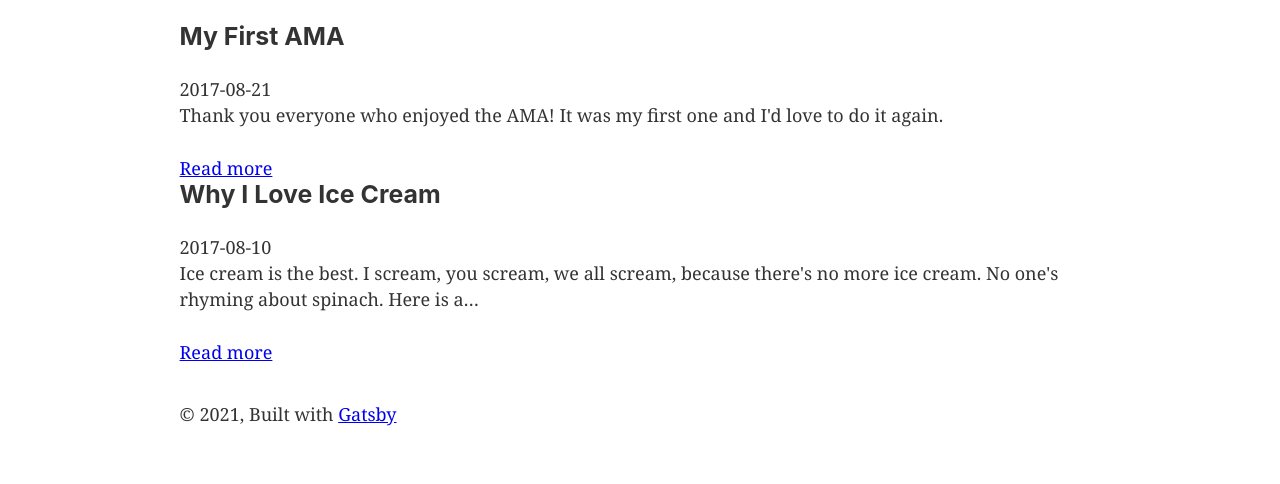
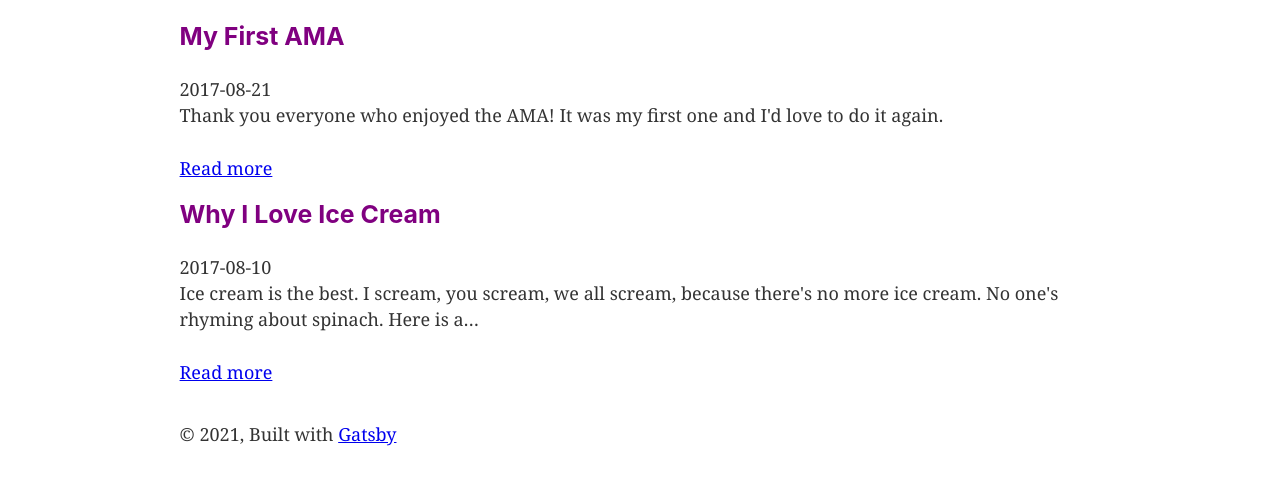
Before and after one commit to yuwen-c/gatsby-blog, a Gatsby site: page / in a window 1280 px wide. Shown: the part 100-584 px from the top of the page. Built offline with nearby package versions, Linux system fonts and the light colour scheme; Gatsby itself is replaced by a stand-in of ours.

Commit message:
npm install 3 styled components packages, style the post title in index.js, also add link to it

```diff
--- a/gatsby-config.js
+++ b/gatsby-config.js
@@ -23,6 +23,7 @@ module.exports = {
     },
     `gatsby-transformer-remark`,
     `gatsby-transformer-sharp`,
+    `gatsby-plugin-styled-components`,
     `gatsby-plugin-sharp`,
     {
       resolve: `gatsby-plugin-manifest`,
--- a/gatsby-node.js
+++ b/gatsby-node.js
@@ -5,8 +5,9 @@
  */
 
 // node is a representation of each file
+const path = require(`path`); // path comes with gatsby-node by default
 const {createFilePath} = require(`gatsby-source-filesystem`)
-const path = require(`path`); // path comes with gatsby-node by default
+
 //getNode: fetch node, get them
 exports.onCreateNode = ({node, getNode, actions}) => {
     const {createNodeField} = actions
@@ -22,7 +23,7 @@ exports.onCreateNode = ({node, getNode, actions}) => {
     }
 }
 
-
+// when create a page, it will call graphql, use all the markdown remark
 exports.createPages = ({graphql, actions}) => {
     const { createPage } = actions
     // the query returns a promise
@@ -39,10 +40,11 @@ exports.createPages = ({graphql, actions}) => {
         }
       }
     `)
-    .then(result => {
+    .then(result => { // loop through all the markdown files
         result.data.allMarkdownRemark.edges.forEach(({node}) => {
             createPage({
                 path: node.fields.slug,
+                // manually create the page using blog-post template
                 component: path.resolve(`./src/templates/blog-post.js`),
                 context: {
                     slug: node.fields.slug
--- a/package.json
+++ b/package.json
@@ -5,6 +5,7 @@
   "version": "0.1.0",
   "author": "Kyle Mathews <mathews.kyle@gmail.com>",
   "dependencies": {
+    "babel-plugin-styled-components": "^1.12.0",
     "gatsby": "^3.0.1",
     "gatsby-plugin-gatsby-cloud": "^2.0.0",
     "gatsby-plugin-image": "^1.0.0",
@@ -12,13 +13,15 @@
     "gatsby-plugin-offline": "^4.0.0",
     "gatsby-plugin-react-helmet": "^4.0.0",
     "gatsby-plugin-sharp": "^3.0.0",
+    "gatsby-plugin-styled-components": "^4.4.0",
     "gatsby-source-filesystem": "^3.2.0",
     "gatsby-transformer-remark": "^3.1.0",
     "gatsby-transformer-sharp": "^3.0.0",
     "prop-types": "^15.7.2",
     "react": "^17.0.1",
     "react-dom": "^17.0.1",
-    "react-helmet": "^6.1.0"
+    "react-helmet": "^6.1.0",
+    "styled-components": "^5.3.0"
   },
   "devDependencies": {
     "prettier": "2.2.1"
--- a/src/pages/index.js
+++ b/src/pages/index.js
@@ -1,9 +1,20 @@
 import * as React from "react"
 import { graphql, Link } from "gatsby"
 import { StaticImage } from "gatsby-plugin-image"
-
+import styled from "styled-components";
 import Layout from "../components/layout"
 import SEO from "../components/seo"
+
+// make the blog link, (allow our link title clickable)
+// if apply the <Link> directly to title, it'll show the underline...a tag style, ugly
+const BlogLink = styled(Link)`
+  text-decoration: none;
+`
+
+const BlogTitle = styled.h3`
+  margin-top: 20px;
+  color: purple;
+`
 
 export default ({data}) => (
   <Layout>
@@ -12,7 +23,9 @@ export default ({data}) => (
       data.allMarkdownRemark.edges.map(({node}) => {
         return(
           <div key={node.id}>
-            <h3>{node.frontmatter.title}</h3>
+          <BlogLink to={node.fields.slug}>
+            <BlogTitle>{node.frontmatter.title}</BlogTitle>
+            </BlogLink>
             <span>{node.frontmatter.date}</span>
             <p>{node.excerpt}</p>
             <a href={node.fields.slug}>Read more</a>
@@ -24,7 +37,7 @@ export default ({data}) => (
   </Layout>
 )
 
-
+// sort: order the posts by descending date
 export const query = graphql`
   query  {
     allMarkdownRemark (sort: {fields: frontmatter___date, order: DESC}){
--- a/src/templates/blog-post.js
+++ b/src/templates/blog-post.js
@@ -8,7 +8,6 @@ const blogPost = ({data}) => {
         <Layout>
             <h1>{post.frontmatter.title}</h1>
             <div dangerouslySetInnerHTML={{__html: post.html}}></div>
-
         </Layout>
 
     )
@@ -18,7 +17,7 @@ export default blogPost;
 
 export const query = graphql`
     query($slug: String!){
-        markdownRemark(fields: {slug: {eq: $slug}}){
+        markdownRemark( fields: {slug: {eq: $slug}}){
             html
             frontmatter{
                 title
```
Also changed, not shown: 1 other file.
